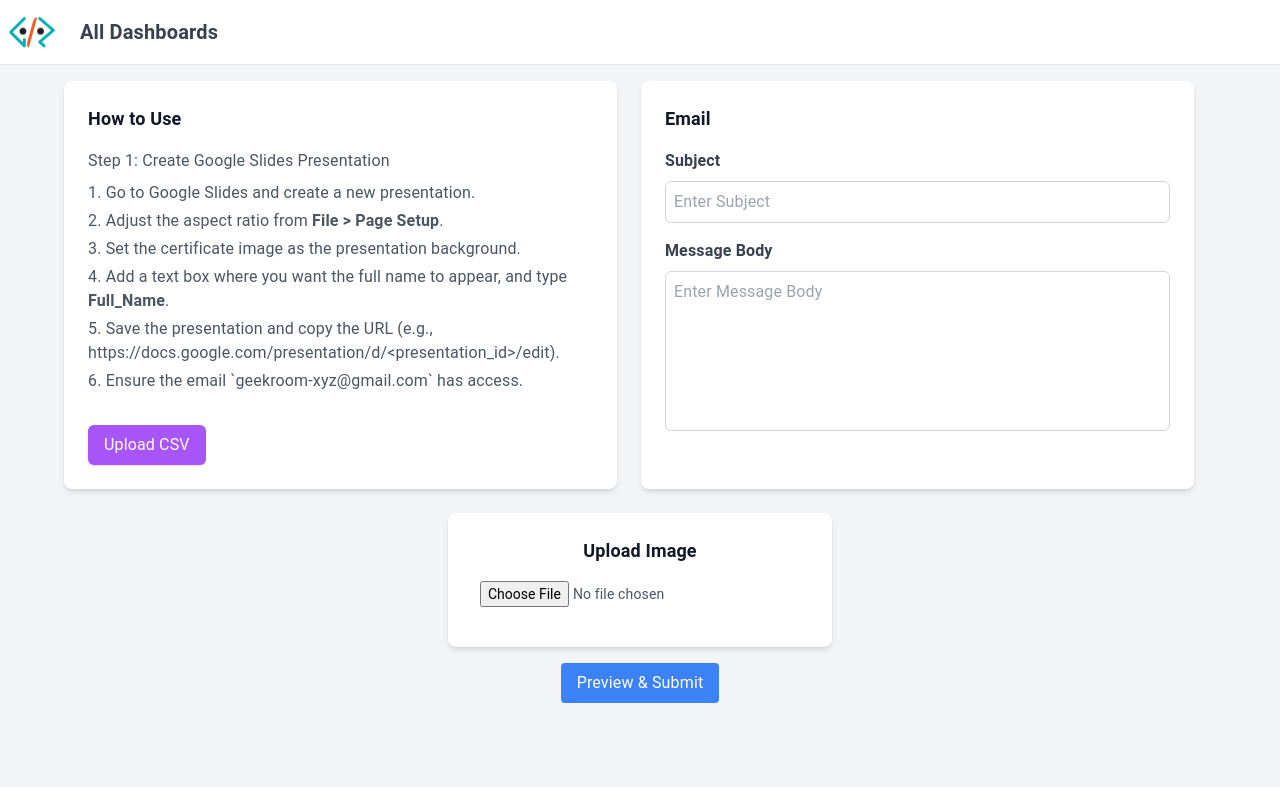
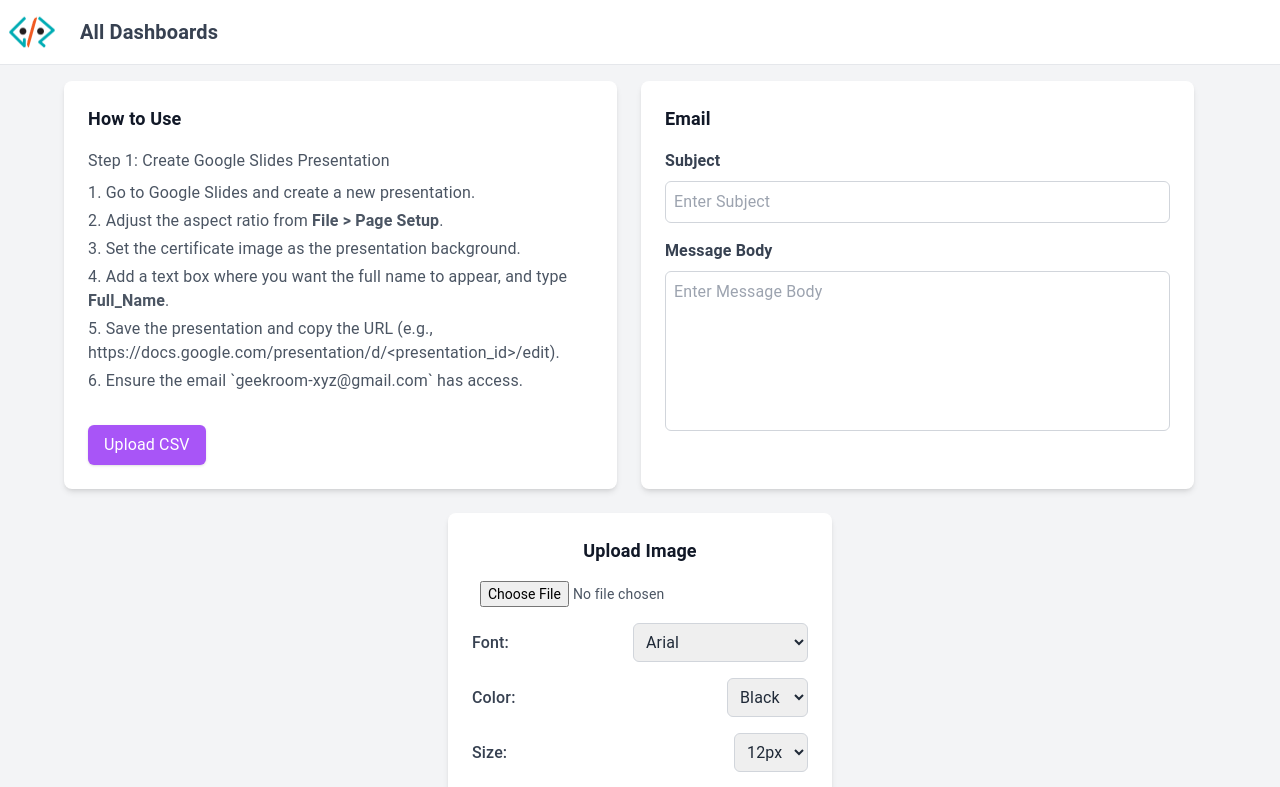
Before and after one commit to akanoao/gr-dashboard-frontend, a React (Vite) app: page /certificate in a window 1280 px wide. Shown: the top 787 px of the page. Built offline with nearby package versions, Linux system fonts and the light colour scheme; no server answers.

Commit message:
font, size, color

```diff
--- a/src/components/CertificateDashboard.tsx
+++ b/src/components/CertificateDashboard.tsx
@@ -5,6 +5,9 @@ const CertificateDashboard = () => {
   const [subject, setSubject] = useState("");
   const [body, setBody] = useState("");
   const [csvFile, setCsvFile] = useState<File | null>(null);
+  const [font, setFont] = React.useState<string>("Arial");
+  const [color, setColor] = React.useState<string>("black");
+  const [size, setSize] = React.useState<string>("16px");
   const handleCSVUpload = (event: React.ChangeEvent<HTMLInputElement>) => {
     const file = event.target.files?.[0];
     if (file) {
@@ -20,6 +23,18 @@ const CertificateDashboard = () => {
       };
       reader.readAsText(file);
     }
+  };
+
+  const handleFontChange = (event: React.ChangeEvent<HTMLSelectElement>) => {
+    setFont(event.target.value);
+  };
+
+  const handleColorChange = (event: React.ChangeEvent<HTMLSelectElement>) => {
+    setColor(event.target.value);
+  };
+
+  const handleSizeChange = (event: React.ChangeEvent<HTMLSelectElement>) => {
+    setSize(event.target.value);
   };
 
   const [previewContent, setPreviewContent] = useState<{
@@ -228,6 +243,69 @@ const CertificateDashboard = () => {
             onChange={handleImageUpload}
           />
 
+          {/* Dropdowns for font, color, and size */}
+          <div className="w-full flex flex-col gap-4 mb-4">
+            <div className="flex items-center justify-between">
+              <label
+                htmlFor="font-select"
+                className="text-gray-700 font-medium"
+              >
+                Font:
+              </label>
+              <select
+                id="font-select"
+                defaultValue="Arial"
+                className="border-gray-300 border rounded-md p-2 text-gray-800"
+                onChange={handleFontChange}
+              >
+                <option value="Arial">Arial</option>
+                <option value="Times New Roman">Times New Roman</option>
+                <option value="Calibri">Calibri</option>
+                <option value="Comic Sans">Comic Sans</option>
+              </select>
+            </div>
+
+            <div className="flex items-center justify-between">
+              <label
+                htmlFor="color-select"
+                className="text-gray-700 font-medium"
+              >
+                Color:
+              </label>
+              <select
+                id="color-select"
+                defaultValue="black"
+                className="border-gray-300 border rounded-md p-2 text-gray-800"
+                onChange={handleColorChange}
+              >
+                <option value="black">Black</option>
+                <option value="red">Red</option>
+                <option value="blue">Blue</option>
+                <option value="green">Green</option>
+              </select>
+            </div>
+
+            <div className="flex items-center justify-between">
+              <label
+                htmlFor="size-select"
+                className="text-gray-700 font-medium"
+              >
+                Size:
+              </label>
+              <select
+                id="size-select"
+                defaultValue="12px"
+                className="border-gray-300 border rounded-md p-2 text-gray-800"
+                onChange={handleSizeChange}
+              >
+                <option value="12px">12px</option>
+                <option value="16px">16px</option>
+                <option value="20px">20px</option>
+                <option value="24px">24px</option>
+              </select>
+            </div>
+          </div>
+
           {uploadedImage && (
             <div className={`relative ${previewImage ? "opacity-50" : ""}`}>
               <img
```
